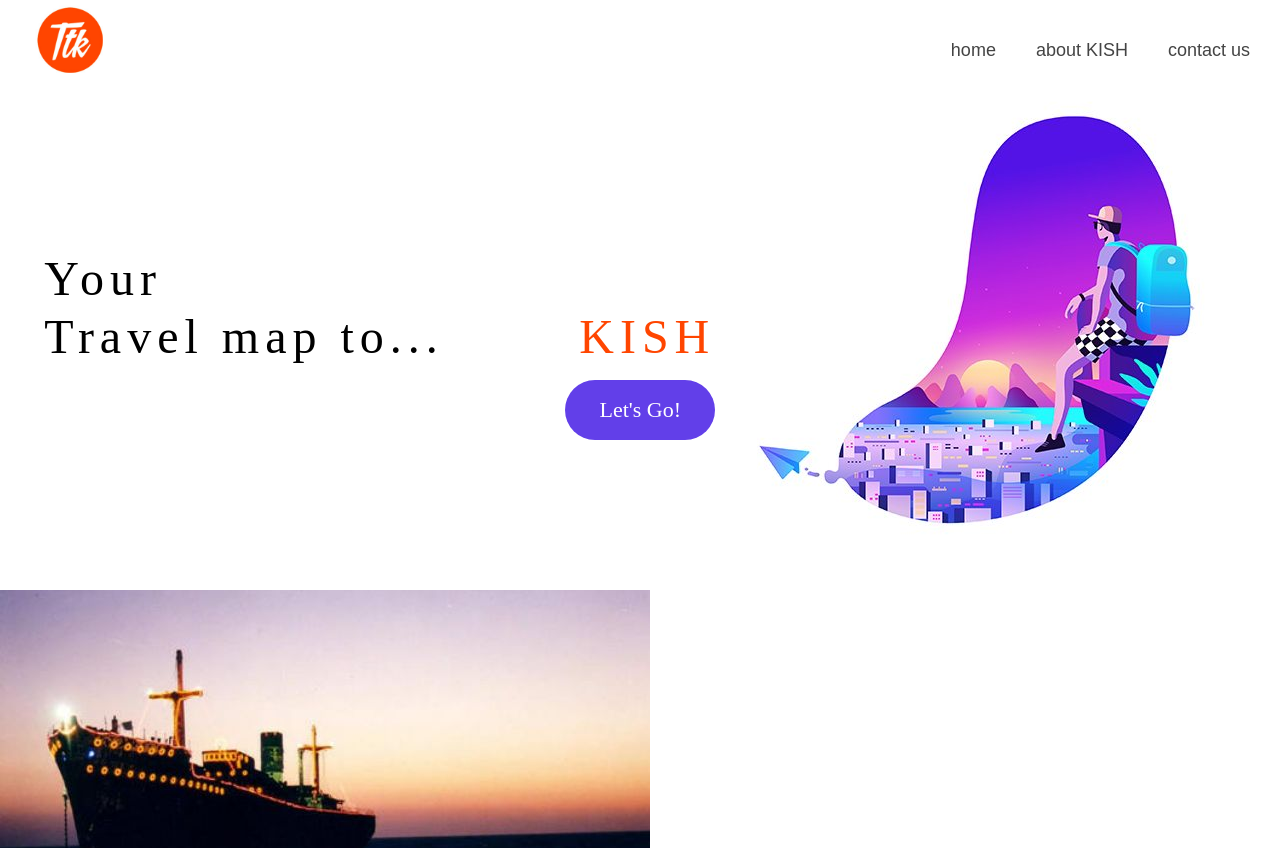
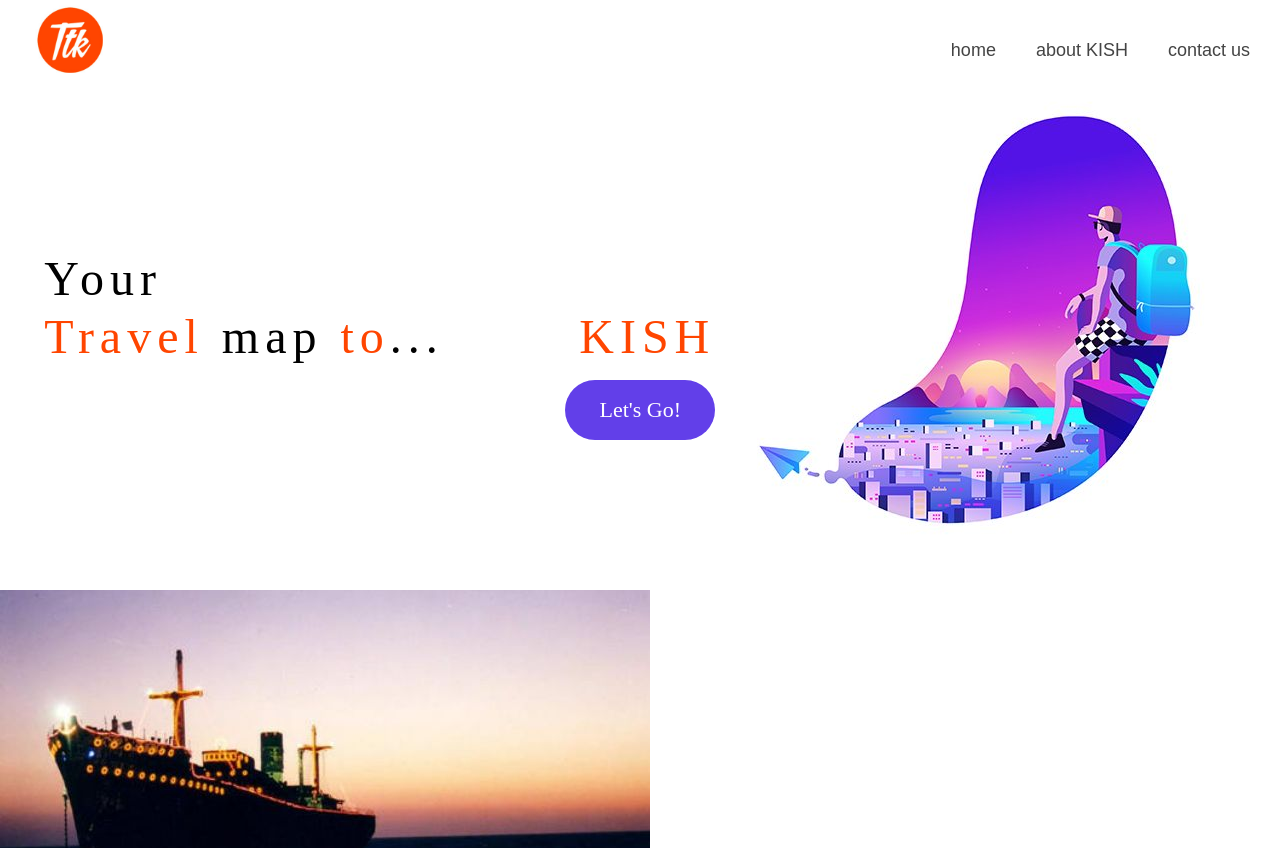
Before and after one commit to Saeed-jlnsi/Travel, a Vue app: page /#/ in a window 1280 px wide. Shown: the top 848 px of the page. Built offline with nearby package versions, Linux system fonts and the light colour scheme; a web font is replaced by a local one.

Commit message:
change title color

```diff
--- a/src/views/Home.vue
+++ b/src/views/Home.vue
@@ -5,8 +5,8 @@
 
             <div :class="$style.content">
                   <div :class="$style.heroText">
-                    <span>Your <br><span>Travel </span>map <span>to...</span></span>
-                    <span style="color:orangered; float:right;">KISH</span><br/>
+                    <span>Your <br><span :class="$style.orangered">Travel </span>map <span :class="$style.orangered">to</span>...</span>
+                    <span style="float:right;" :class="$style.orangered">KISH</span><br/>
                     <app-button :class="$style.btnStart">Let's Go!</app-button>
                   </div>
                   <div class="$style.mainImage">
--- a/src/views/home.scss
+++ b/src/views/home.scss
@@ -3,6 +3,7 @@ html {
     font-family: Railway,sans-serif;
     font-size: 20px;
     body {
+
         .content {
             width:100%;
             display: flex;
@@ -21,7 +22,9 @@ html {
                 font-size: 3em;
                 line-height: 120%;
                 letter-spacing: 6px;
-
+                .orangered {
+                    color:orangered;
+                }
                 & > span:last-child {
                     float: right;
                 }
```
